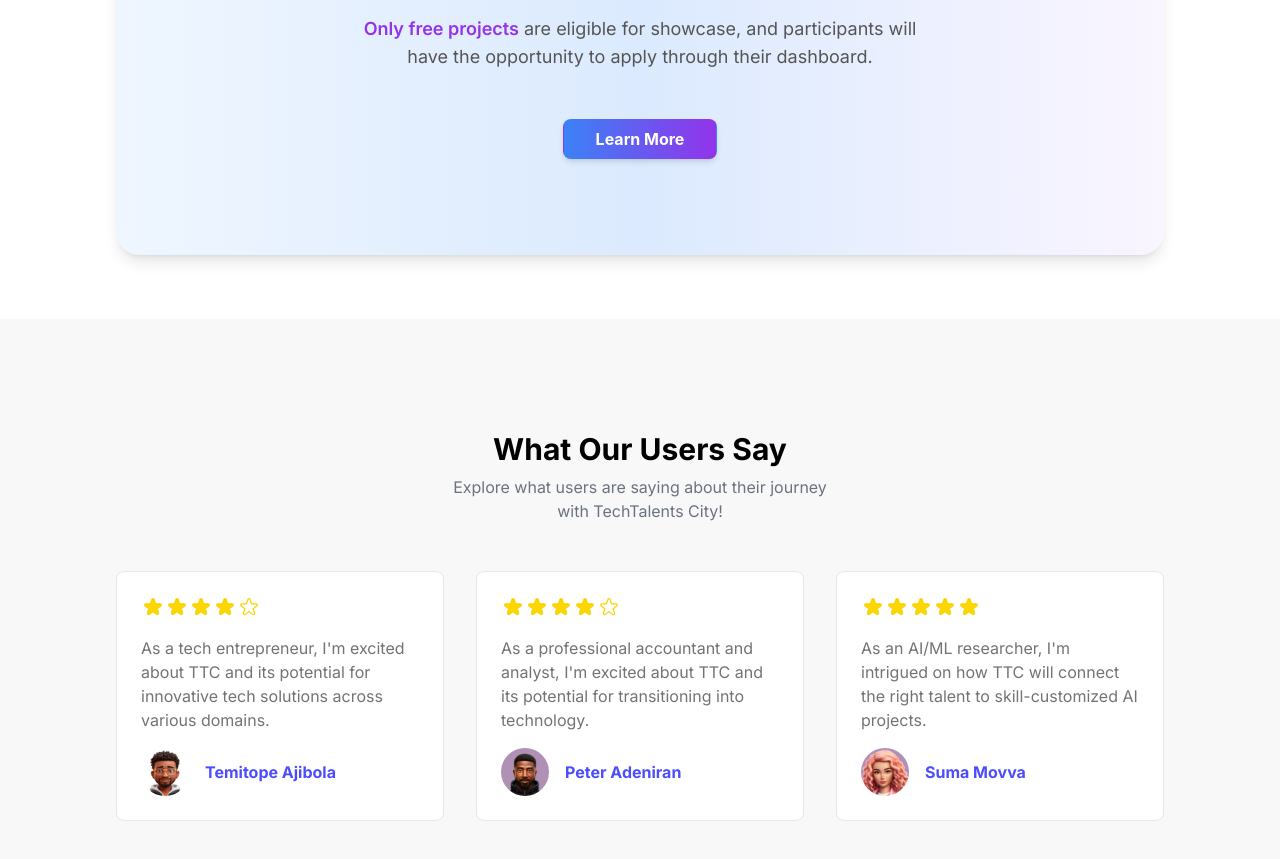
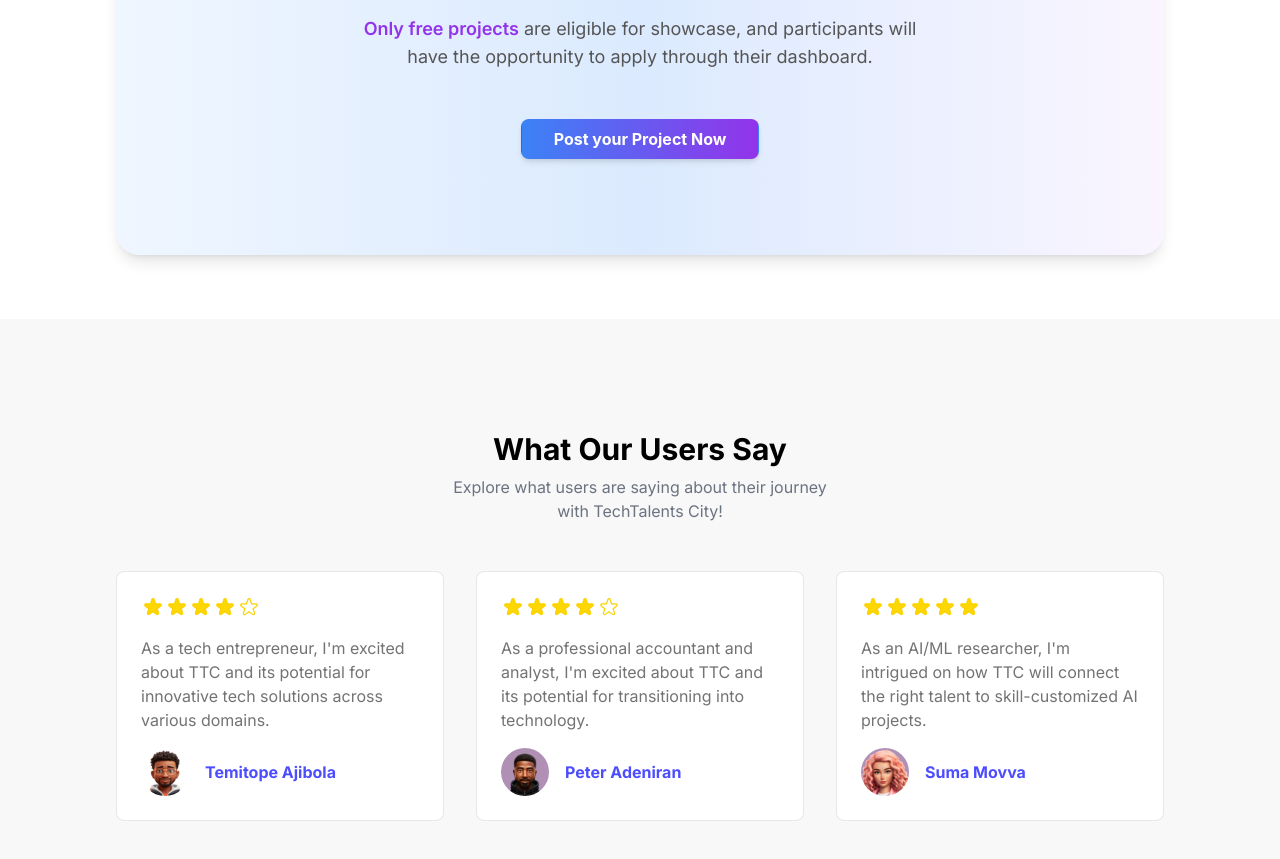
Before and after one commit to techtalentscity/techtalentscity.github.io, a React (Vite) app: page / in a window 1280 px wide. Shown: the part 3120-3979 px from the top of the page. Built offline with nearby package versions, Linux system fonts and the light colour scheme.

Commit message:
Update event.jsx

```diff
--- a/src/Pages/Home/event.jsx
+++ b/src/Pages/Home/event.jsx
@@ -20,7 +20,7 @@
             size="large"
             className="mt-6 bg-gradient-to-r from-blue-500 to-purple-600 hover:from-purple-600 hover:to-blue-500 text-white font-bold rounded-lg shadow-md px-8 py-4"
           >
-            Learn More
+            Post your Project Now
           </Button>
         </div>
       </div>
```
